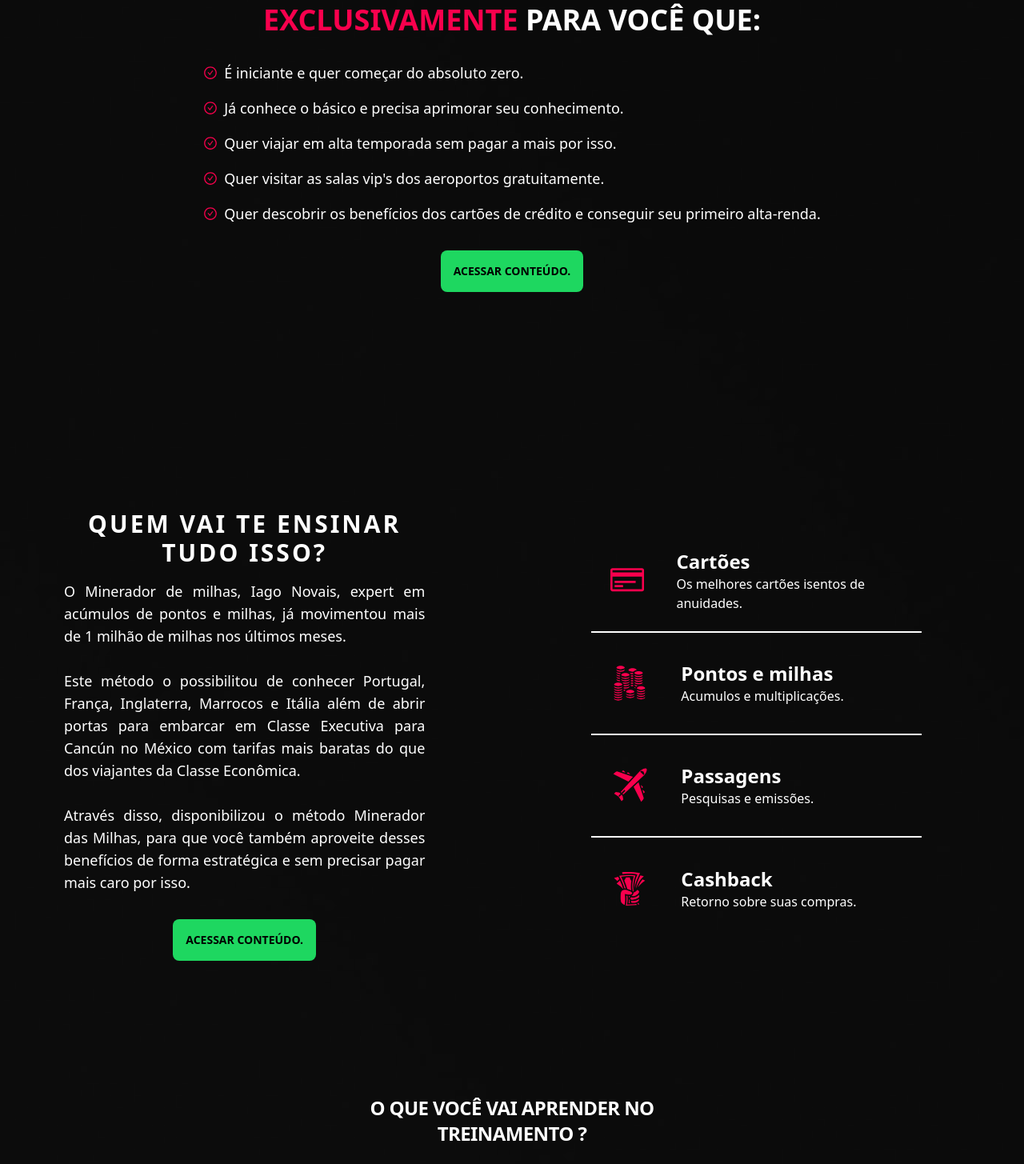
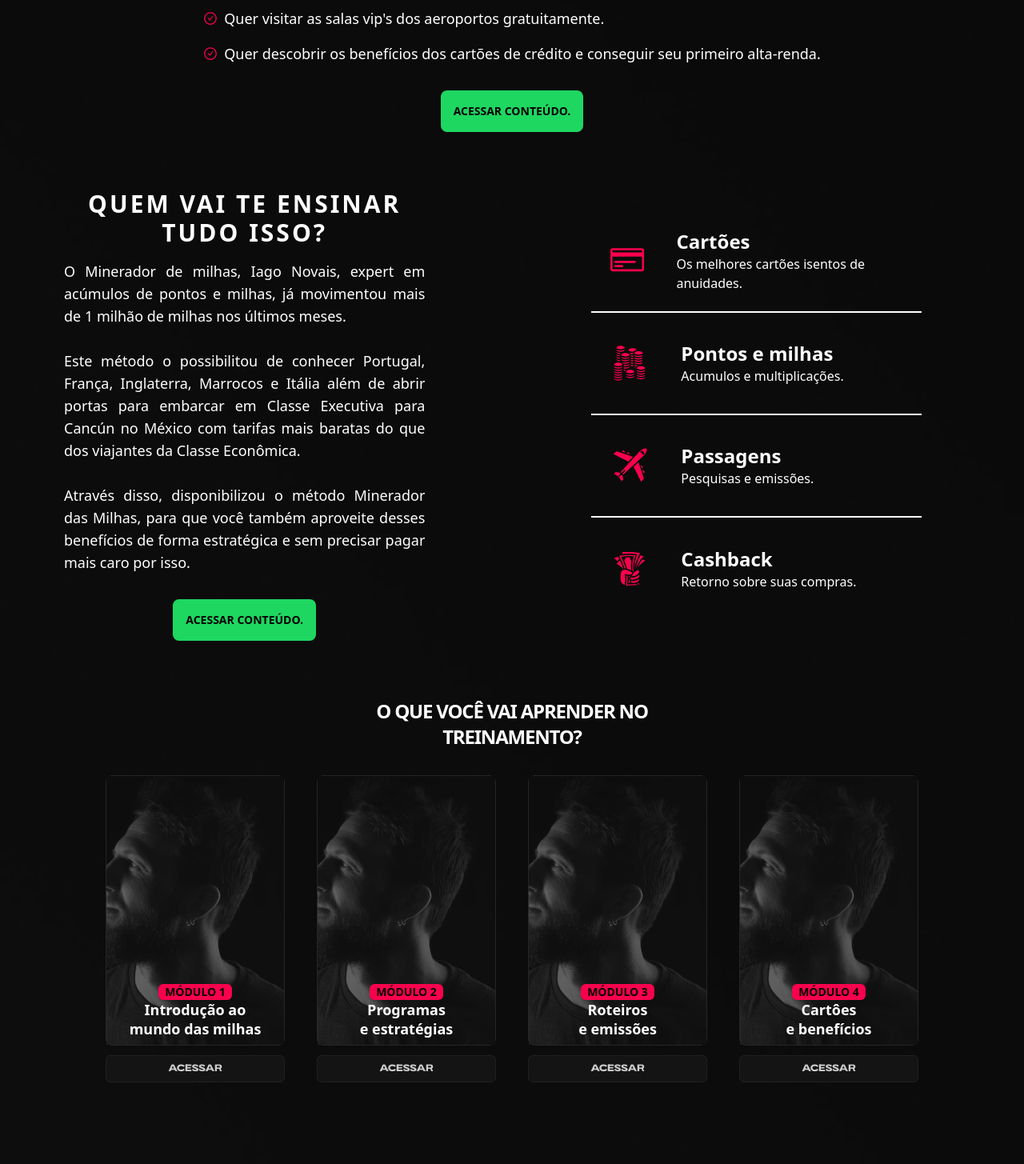
Before and after one commit to juliosergionovaesgomes/smilles-venda, a React (Vite) app: page / in a window 1280 px wide. Shown: the part 1035-2490 px from the top of the page at 80% size. Built offline with nearby package versions, Linux system fonts and the light colour scheme.

Commit message:
ajustando scrool

```diff
--- a/package.json
+++ b/package.json
@@ -30,12 +30,14 @@
     "@fortawesome/free-solid-svg-icons": "^6.2.1",
     "@fortawesome/react-fontawesome": "^0.2.0",
     "@headlessui/react": "^1.7.7",
+    "@types/react-scroll": "^1.8.6",
     "localforage": "^1.10.0",
     "match-sorter": "^6.3.1",
     "react": "^18.2.0",
     "react-dom": "^18.2.0",
     "react-icons": "^4.7.1",
     "react-router-dom": "^6.6.1",
+    "react-scroll": "^1.8.9",
     "sort-by": "^0.0.2",
     "vite-tsconfig-paths": "^4.0.3"
   },
--- a/src/app/components/bio/index.tsx
+++ b/src/app/components/bio/index.tsx
@@ -1,6 +1,7 @@
 import React from 'react'
 import { GiCoins, GiCommercialAirplane, GiTakeMyMoney } from 'react-icons/gi'
 import { GoCreditCard } from 'react-icons/go'
+import { Link } from 'react-scroll'
 
 const BioComponent = () => {
     return (
@@ -30,12 +31,14 @@ const BioComponent = () => {
                     precisar pagar mais caro por isso.
                 </p>
                 <div className="w-full flex items-center justify-center pt-4">
-                    <a href='https://pay.kiwify.com.br/TdpNeKa' target={"_blank"}
-                        className="z-50  text-sm uppercase font-bold text-black  rounded-lg p-4 hover:scale-90"
-                        style={{ background: "#1ED760" }}
-                    >
-                        Acessar conteúdo.
-                    </a>
+                    <Link activeClass="active" to="plans" spy smooth duration={500}>
+                        <button
+                            className="z-50  text-sm uppercase font-bold text-black  rounded-lg p-4 hover:scale-90"
+                            style={{ background: "#1ED760" }}
+                        >
+                            Acessar conteúdo.
+                        </button>
+                    </Link>
                 </div>
             </div>
             <div className="w-full h-full lg:px-32 px-12 py-5  flex flex-col items-center justify-center">
--- a/src/app/components/conteudo/index.tsx
+++ b/src/app/components/conteudo/index.tsx
@@ -1,5 +1,6 @@
 import React from 'react'
 import image from "@assets/images/Thinking-Man-Transparent.jpeg";
+import { Link } from 'react-scroll';
 const modulos = [
     {
         modulo: '1',
@@ -24,15 +25,15 @@ const modulos = [
 ]
 const ContentComponent = () => {
     return (
-        <div className="w-full  my-4  h-full lg:h-screen items-center flex-wrap flex justify-center  space-y-8   ">
+        <div className="w-full   h-full items-center flex-wrap flex justify-center  space-y-8">
             <div className="text-center w-full flex flex-col justify-center items-center ">
-                <h1 className="  w-96 xl:w-2/5 uppercase text-xl lg:text-2xl font-bold text-center tracking-tight">
-                    O Que você vai aprender no treinamento ?
+                <h1 className="  w-96 xl:w-2/5 uppercase text-xl lg:text-2xl font-bold text-center tracking-tighter">
+                    O Que você vai aprender no treinamento?
                 </h1>
             </div>
             <div className="flex  flex-wrap  justify-center items-center   gap-5 lg:gap-10 ">
                 {
-                    modulos.map((module: any) => <div className="w-56 h-96  flex  flex-col items-center justify-end ">
+                    modulos.map((module, index) => <div key={index} className="w-56 h-96  flex  flex-col items-center justify-end ">
                         <div className="flex w-full h-full border rounded-lg shadow-sm border-neutral-800 flex-col relative items-center justify-end ">
                             <img src={image} alt="" className="h-full w-full object-cover object-center " />
                             <div className="flex w-full h-full flex-col items-center bg-neutral-900 bg-opacity-60 justify-end absolute z-50">
@@ -42,7 +43,9 @@ const ContentComponent = () => {
                                 </div>
                             </div>
                         </div>
-                        <a href="#access" className="w-full animate-pulse px-4 py-2 text-xs text-center mt-3 rounded-md border border-neutral-800 bg-neutral-900 " style={{ fontFamily: "SoulcraftGX", }}>Acessar</a>
+                        <Link className="w-full" activeClass="active" to="plans" spy smooth duration={500}>
+                            <button className="w-full animate-pulse px-4 py-2 text-xs text-center mt-3 rounded-md border border-neutral-800 bg-neutral-900 " style={{ fontFamily: "SoulcraftGX", }}>Acessar</button>
+                        </Link>
                     </div>
                     )
                 }
--- a/src/app/components/duvidas/index.tsx
+++ b/src/app/components/duvidas/index.tsx
@@ -34,8 +34,8 @@ const DuvidasComponents = () => {
         <div className="w-full  min-h-screen flex flex-col justify-center items-center space-y-12 px-4 lg:px-40 py-10 text-center my-8">
             <h1 className="font-bold text-4xl ">Dúvidas frequentes:</h1>
             <div className="lg:w-2/3 px-2 space-y-2">
-                {duvidas.map(item =>
-                    <Disclosure >
+                {duvidas.map((item, index) =>
+                    <Disclosure key={index}>
                         {({ open }) => (
                             <>
                                 <Disclosure.Button className="flex w-full justify-between rounded-lg bg-white px-4 py-2 text-left text-sm font-medium ">
--- a/src/app/components/first-section/index.tsx
+++ b/src/app/components/first-section/index.tsx
@@ -1,5 +1,6 @@
 import React from 'react'
 import image from "@assets/images/Thinking-Man-Transparent.jpeg";
+import { Link } from 'react-scroll';
 
 const FirstComponent = () => {
     return (
@@ -8,7 +9,7 @@ const FirstComponent = () => {
             style={{ height: "calc(100vh - 80px)" }}
         >
             <div className="w-full max-h-full flex  items-start justify-center flex-col px-10 lg:px-20 space-y-8 absolute lg:static z-50 lg:z-0">
-                <h1
+                <span
                     className=" w-full  uppercase  text-start "
                     style={{ zIndex: 123121414 }}
                 >
@@ -20,13 +21,16 @@ const FirstComponent = () => {
                         Aprenda viajar barato e não fique <br />
                         refém de tarifas flexíveis!
                     </span>
-                </h1>
-                <a href='#access'
-                    className="text-sm uppercase   top-42 -bottom-32 font-bold text-black  rounded-lg p-4 hover:scale-90"
-                    style={{ background: "#1ED760" }}
-                >
-                    Acessar conteúdo.
-                </a>
+                </span>
+                <Link activeClass="active" to="plans" spy smooth duration={500}>
+                    <button
+                        className="text-sm uppercase   top-42 -bottom-32 font-bold text-black  rounded-lg p-4 hover:scale-90"
+                        style={{ background: "#1ED760" }}
+                    >
+                        Acessar conteúdo.
+                    </button>
+                </Link>
+
             </div>
             <div className="w-full h-full  relative  lg:static ">
                 <img
--- a/src/app/components/garantia/index.tsx
+++ b/src/app/components/garantia/index.tsx
@@ -4,7 +4,7 @@ import selo from "@assets/images/selo.png";
 const GarantiaComponent = () => {
   return (
 
-    <div className="w-full  min-h-screen py-4 flex flex-col lg:flex-row  lg:flex-nowrap justify-center items-center">
+    <div className="w-full  h-full py-4 flex flex-col lg:flex-row  lg:flex-nowrap justify-center items-center">
 
       <img src={selo} alt="Selo de Garantia" className="w-80 h-80 animate-pulse" />
       <div className=" px-12 lg:px-0 lg:w-2/5 space-y-4">
--- a/src/app/components/public/index.tsx
+++ b/src/app/components/public/index.tsx
@@ -1,9 +1,10 @@
 import React from 'react'
 import { AiOutlineCheckCircle } from 'react-icons/ai'
+import { Link } from 'react-scroll'
 
 const PublicComponent = () => {
     return (
-        <div className="w-full  h-screen flex  items-center justify-center space-y-6  flex-col ">
+        <div className="w-full  h-full flex  items-center justify-center space-y-6  flex-col ">
             <h1
                 className=" text-2xl sm:text-4xl w-full  text-white font-bold  text-center"
             >
@@ -11,7 +12,7 @@ const PublicComponent = () => {
                 <span style={{ color: "#f9004d" }}>EXCLUSIVAMENTE</span> PARA VOCÊ
                 QUE:
             </h1>
-            <div className="px-10 flex items-center justify-center flex-row   ">
+            <div className="px-10 flex items-center justify-center flex-row">
                 <ul className="text-sm sm:text-lg">
                     <li className="flex items-center justify-start flex-row space-x-2 py-2  ">
                         <AiOutlineCheckCircle style={{ color: "#f9004d" }} />
@@ -42,12 +43,14 @@ const PublicComponent = () => {
                     </li>
                 </ul>
             </div>
-            <div
-                className="text-sm uppercase font-bold text-black  rounded-lg p-4  hover:scale-90"
-                style={{ background: "#1ED760" }}
-            >
-                Acessar conteúdo.
-            </div>
+            <Link activeClass="active" to="plans" spy smooth duration={500}>
+                <button
+                    className="text-sm uppercase font-bold text-black  rounded-lg p-4  hover:scale-90"
+                    style={{ background: "#1ED760" }}
+                >
+                    Acessar conteúdo.
+                </button>
+            </Link>
         </div>)
 }
 
--- a/src/app/pages/home/Home.tsx
+++ b/src/app/pages/home/Home.tsx
@@ -1,5 +1,6 @@
 import React from "react";
 import { Bio, Conteudo, Duvidas, FirstSection, Footer, Garantia, Planos, Public } from "@app/components";
+import { Element } from "react-scroll";
 const Home = () => {
     return (
         <div className="text-white w-full flex items-center justify-center flex-col ">
@@ -12,7 +13,9 @@ const Home = () => {
             {/* Conteúdo */}
             <Conteudo />
             {/* Planos  */}
-            <Planos />
+            <Element className="section" name="plans">
+                <Planos />
+            </Element>
             {/* Garantia */}
             <Garantia />
             {/* Dúvidas Frequents */}
```
Also changed, not shown: src/app/components/planos/index.tsx (+5 -4 lines), 1 other file (tests, documents, lock files or other folders).
